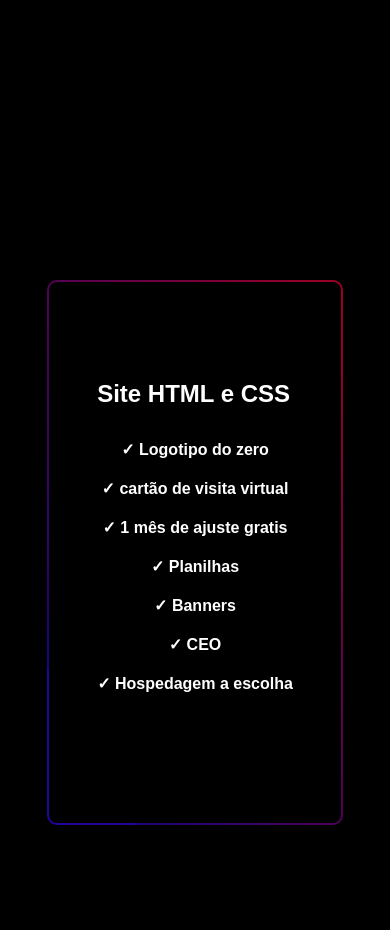
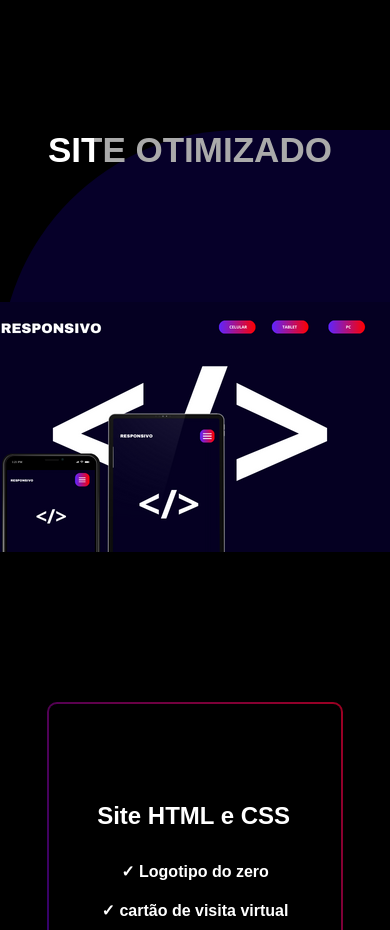
Before and after one commit to Conectivegroup/conective-site, a plain HTML site: page index.html in a window 390 px wide. Shown: the part 5600-6530 px from the top of the page. Drawn offline with Linux system fonts and the light colour scheme; a web font is replaced by a local one.

Commit message:
Add files via upload

```diff
--- a/index.html
+++ b/index.html
@@ -120,6 +120,14 @@
 
         </section>
 
+        <section id ="resposividade">
+
+            <div class="txtrespon">SITE OTIMIZADO</div>
+            <div class= "imgrespon"><img src="banco-de-imagens/RESPONSIVEL.png" alt=""></div>
+
+
+        </section>
+
 
         <section id = "planos">
 
--- a/style.css
+++ b/style.css
@@ -17,6 +17,7 @@ body{
     background-image: url(banco-de-imagens/fundoconective.jpeg);
     background-repeat: no-repeat;
     background-position-y: top;
+    background-color: black;
 
 }
 
@@ -467,6 +468,45 @@ header {
 
     }
 
+
+    #resposividade{
+
+        display: flex;
+        flex-direction: column;
+        justify-content: space-between;
+        background-color: #060029;
+        height: 50vh;
+        border-top-left-radius: 15rem;
+    }
+
+
+    .txtrespon {
+
+        display: block;
+        font-size: 35px;
+        font-weight: bolder;
+        background-image: linear-gradient(90deg, #ffffff 24%, rgb(170, 170, 170)000 15% );
+        background-clip: text;
+        -webkit-background-clip: text;
+        -webkit-text-fill-color: transparent;
+        color: rgb(0, 0, 0);
+        text-align: left;
+        padding-left: 3rem;
+        font-family: 'Bricolage Grotesque', sans-serif;
+        text-shadow: 0.1em 0.1em  rgba(0, 0, 0, 0) ;
+    }
+
+    .imgrespon{
+
+        display: flex;
+        align-self: self-end;
+
+
+
+
+
+    }
+
     #planos{
 
         display: flex;
```
Also changed, not shown: banco-de-imagens/RESPONSIVEL.png (added).
